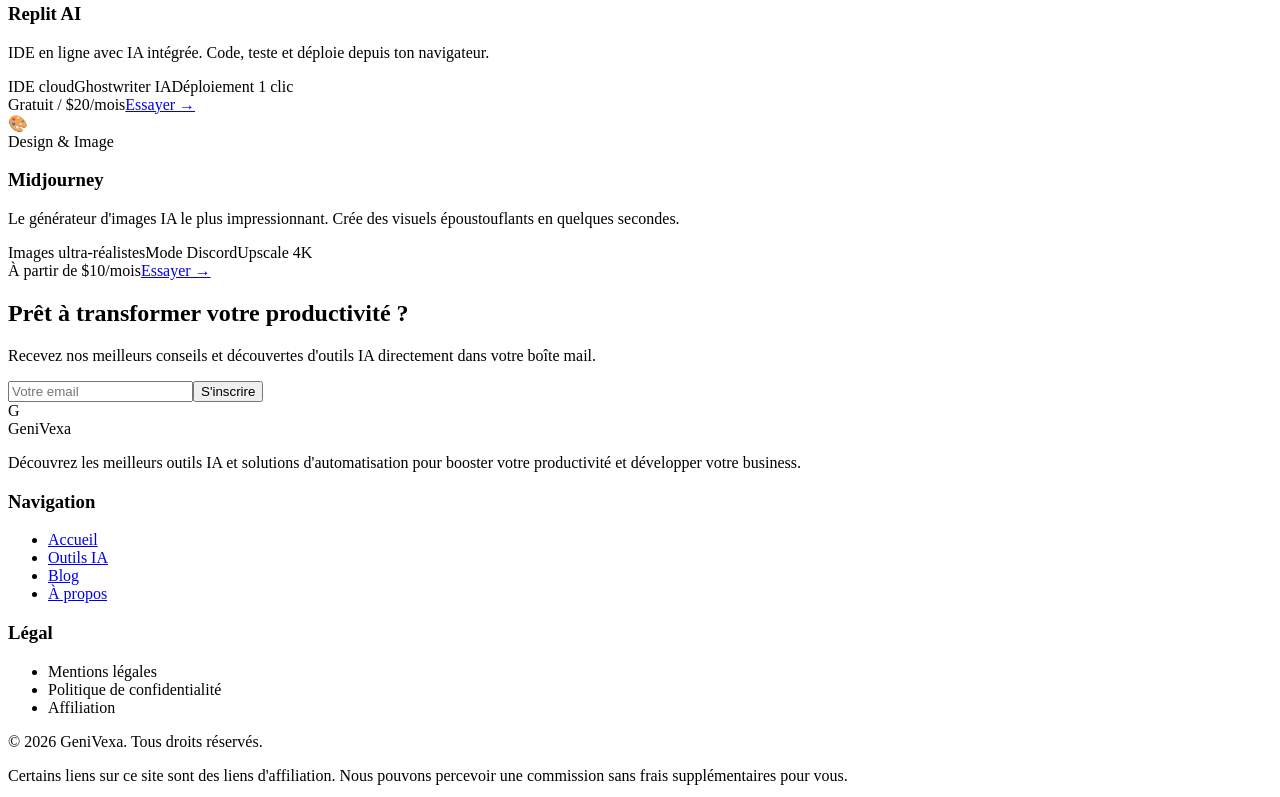
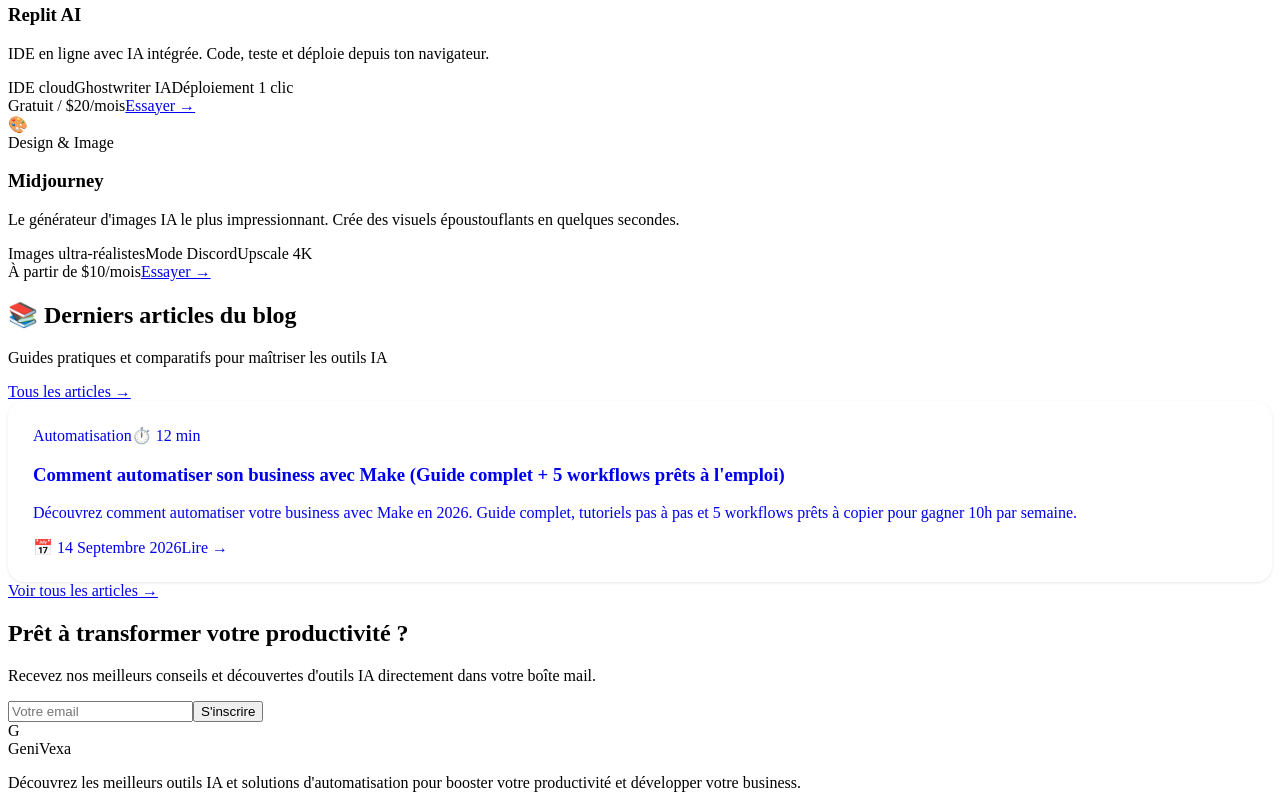
Before and after one commit to willysrwm/genivexa-site, a React (Vite) app: page / in a window 1280 px wide. Shown: the part 1217-2014 px from the top of the page. Built offline with nearby package versions, Linux system fonts and the light colour scheme.

Commit message:
Improve article styling and add blog section on homepage

```diff
--- a/src/pages/Home.jsx
+++ b/src/pages/Home.jsx
@@ -1,11 +1,13 @@
 import { Link } from 'react-router-dom'
 import Hero from '../components/Hero'
 import ToolCard from '../components/ToolCard'
-import { tools } from '../data/tools.js'
+import { tools } from '../data/tools'
+import { articles } from '../data/articles'
 
 export default function Home() {
   const featuredTools = tools.slice(0, 6)
   const categories = [...new Set(tools.map(tool => tool.category))]
+  const latestArticles = articles.slice(0, 3)
 
   return (
     <div>
@@ -36,7 +38,7 @@
         <div className="max-w-7xl mx-auto px-4 sm:px-6 lg:px-8">
           <div className="flex justify-between items-center mb-8">
             <h2 className="text-2xl font-bold text-gray-900">
-              Outils populaires
+              🔥 Outils populaires
             </h2>
             <Link to="/outils" className="text-primary-600 hover:text-primary-700 font-semibold">
               Voir tout →
@@ -50,7 +52,61 @@
         </div>
       </section>
 
-      {/* CTA */}
+      {/* 📚 SECTION BLOG - NOUVEAU */}
+      <section className="py-16 bg-white">
+        <div className="max-w-7xl mx-auto px-4 sm:px-6 lg:px-8">
+          <div className="flex justify-between items-center mb-8">
+            <div>
+              <h2 className="text-2xl font-bold text-gray-900 mb-2">
+                📚 Derniers articles du blog
+              </h2>
+              <p className="text-gray-600">
+                Guides pratiques et comparatifs pour maîtriser les outils IA
+              </p>
+            </div>
+            <Link to="/blog" className="text-primary-600 hover:text-primary-700 font-semibold hidden md:block">
+              Tous les articles →
+            </Link>
+          </div>
+
+          <div className="grid grid-cols-1 md:grid-cols-2 lg:grid-cols-3 gap-6">
+            {latestArticles.map((article) => (
+              <Link
+                key={article.id}
+                to={`/blog/${article.slug}`}
+                className="article-card group"
+              >
+                <div className="flex items-center gap-3 mb-4">
+                  <span className="text-xs font-bold text-primary-700 bg-primary-50 px-3 py-1 rounded-full">
+                    {article.category}
+                  </span>
+                  <span className="text-xs text-gray-500">⏱️ {article.readTime}</span>
+                </div>
+                <h3 className="text-lg font-bold text-gray-900 mb-3 group-hover:text-primary-600 transition-colors line-clamp-2">
+                  {article.title}
+                </h3>
+                <p className="text-gray-600 text-sm mb-4 line-clamp-3">
+                  {article.excerpt}
+                </p>
+                <div className="flex items-center justify-between pt-4 border-t border-gray-100">
+                  <span className="text-xs text-gray-500">📅 {article.date}</span>
+                  <span className="text-primary-600 font-semibold text-sm">
+                    Lire →
+                  </span>
+                </div>
+              </Link>
+            ))}
+          </div>
+
+          <div className="text-center mt-8 md:hidden">
+            <Link to="/blog" className="text-primary-600 hover:text-primary-700 font-semibold">
+              Voir tous les articles →
+            </Link>
+          </div>
+        </div>
+      </section>
+
+      {/* CTA Newsletter */}
       <section className="py-16 bg-primary-600">
         <div className="max-w-4xl mx-auto px-4 sm:px-6 lg:px-8 text-center">
           <h2 className="text-3xl font-bold text-white mb-4">
```
